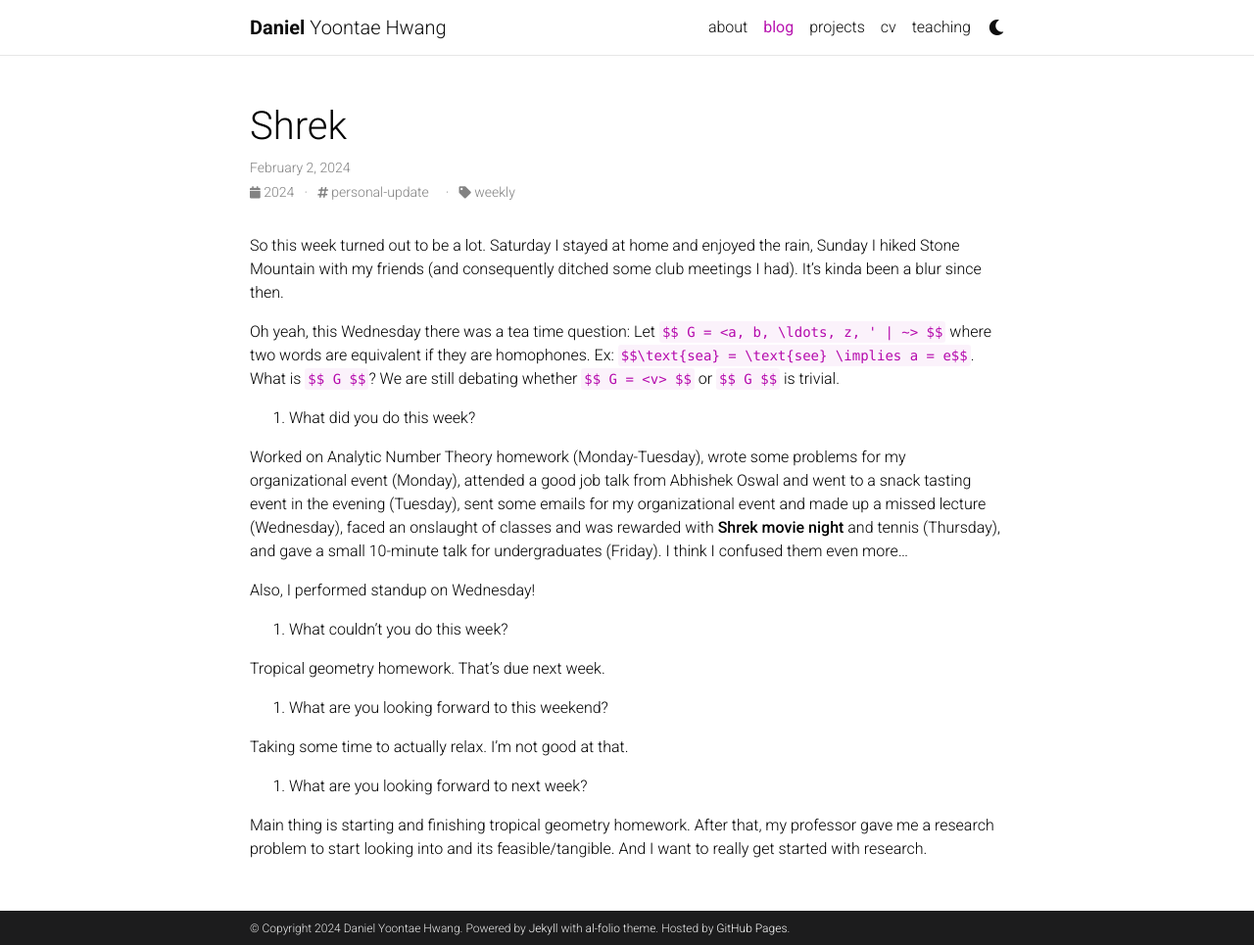
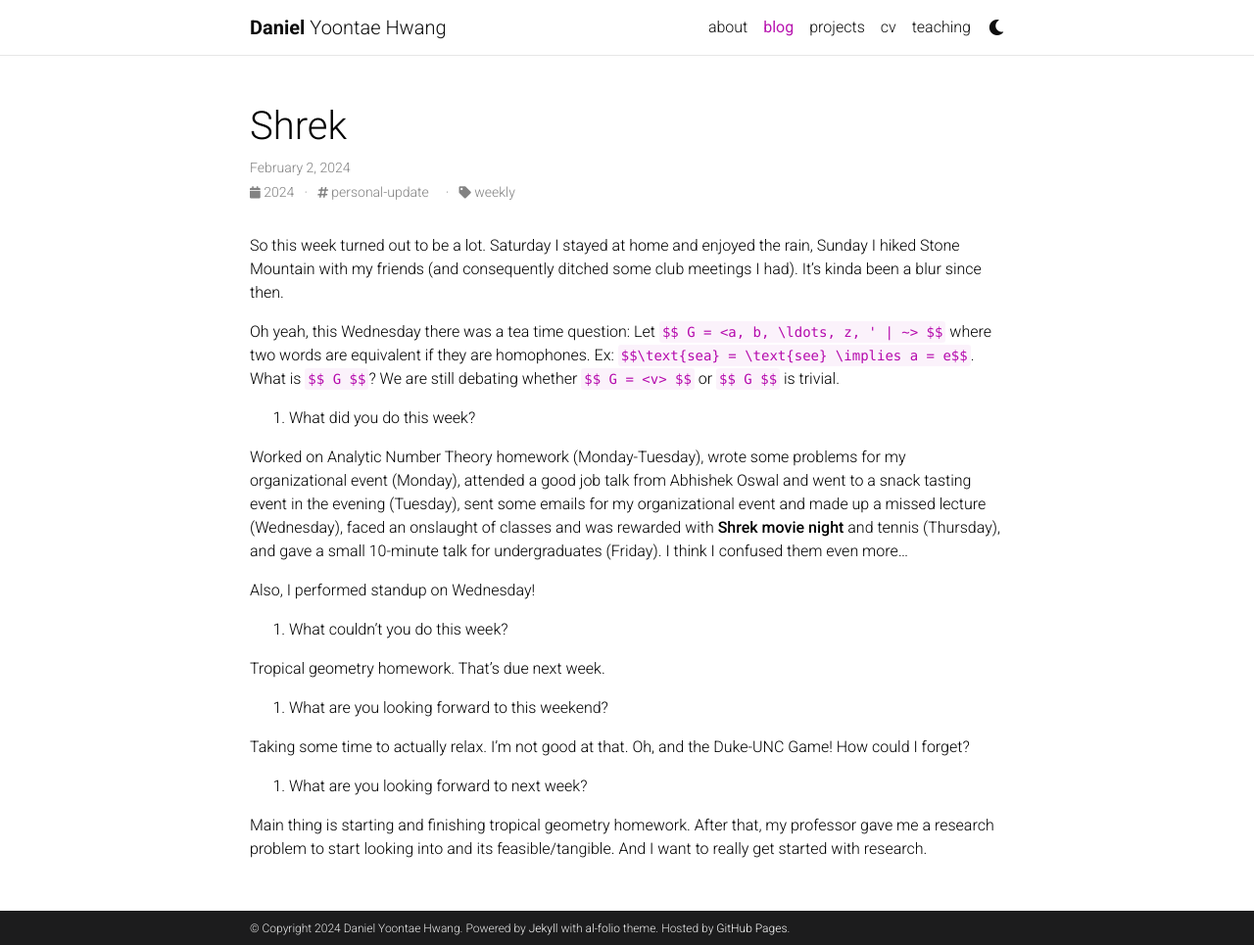
Before and after one commit to danielyhwang/danielyhwang.github.io, a Jekyll site: the page built from _posts/2024-02-02-shrek.md, in a window 1280 px wide and 965 px high. Shown: the whole window at 98% size. Built offline with Jekyll 4.4.1, drawn with Linux system fonts in a browser that asks for light colours; comment, search, counter and statistics services are not loaded; a style sheet for code colours, icons or effects is not loaded.

Commit message:
shrek duke unc edit

```diff
--- a/_posts/2024-02-02-shrek.md
+++ b/_posts/2024-02-02-shrek.md
@@ -25,7 +25,7 @@ Tropical geometry homework. That's due next week.
 
 3. What are you looking forward to this weekend?
 
-Taking some time to actually relax. I'm not good at that.
+Taking some time to actually relax. I'm not good at that. Oh, and the Duke-UNC Game! How could I forget?
 
 4. What are you looking forward to next week?
 
```
